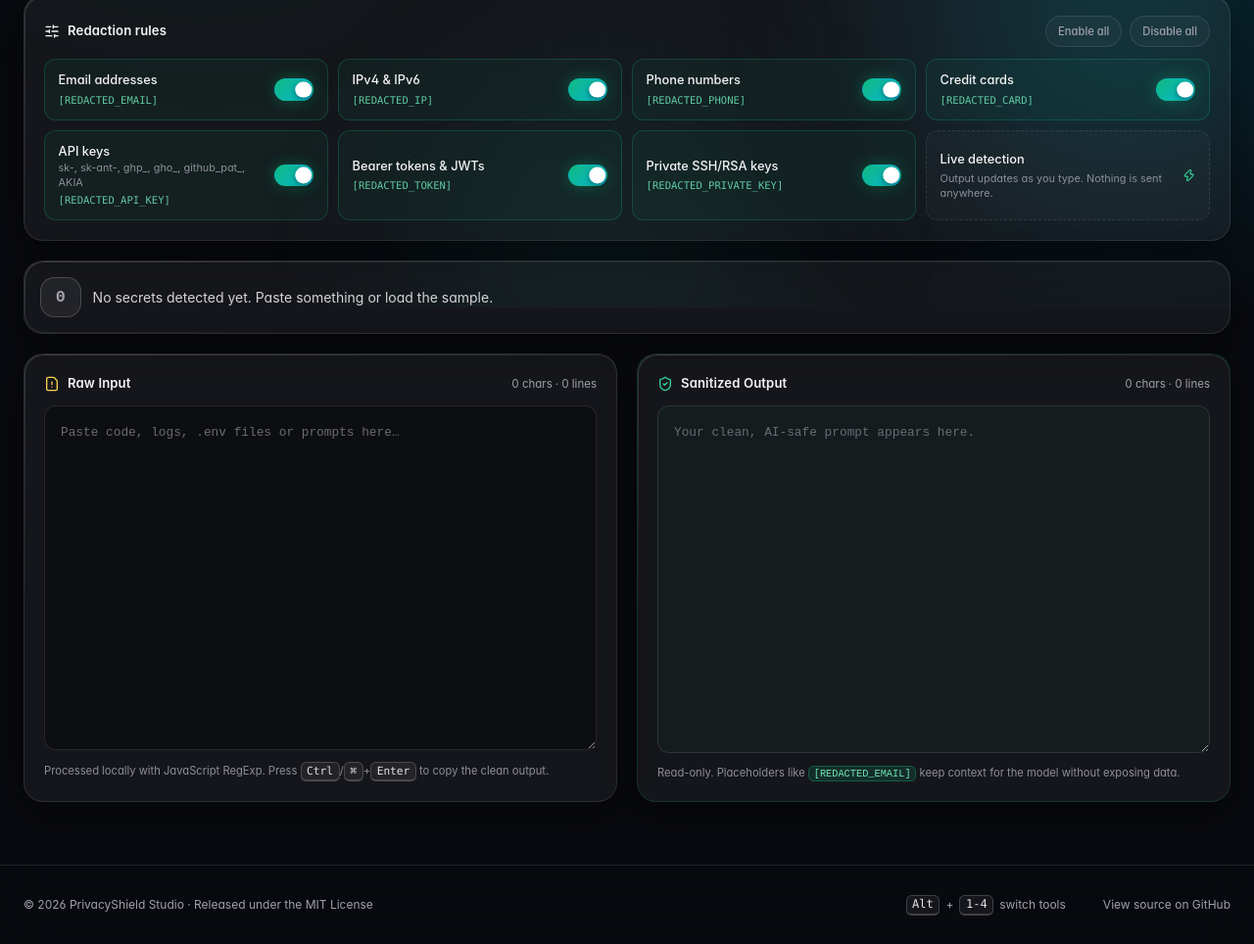
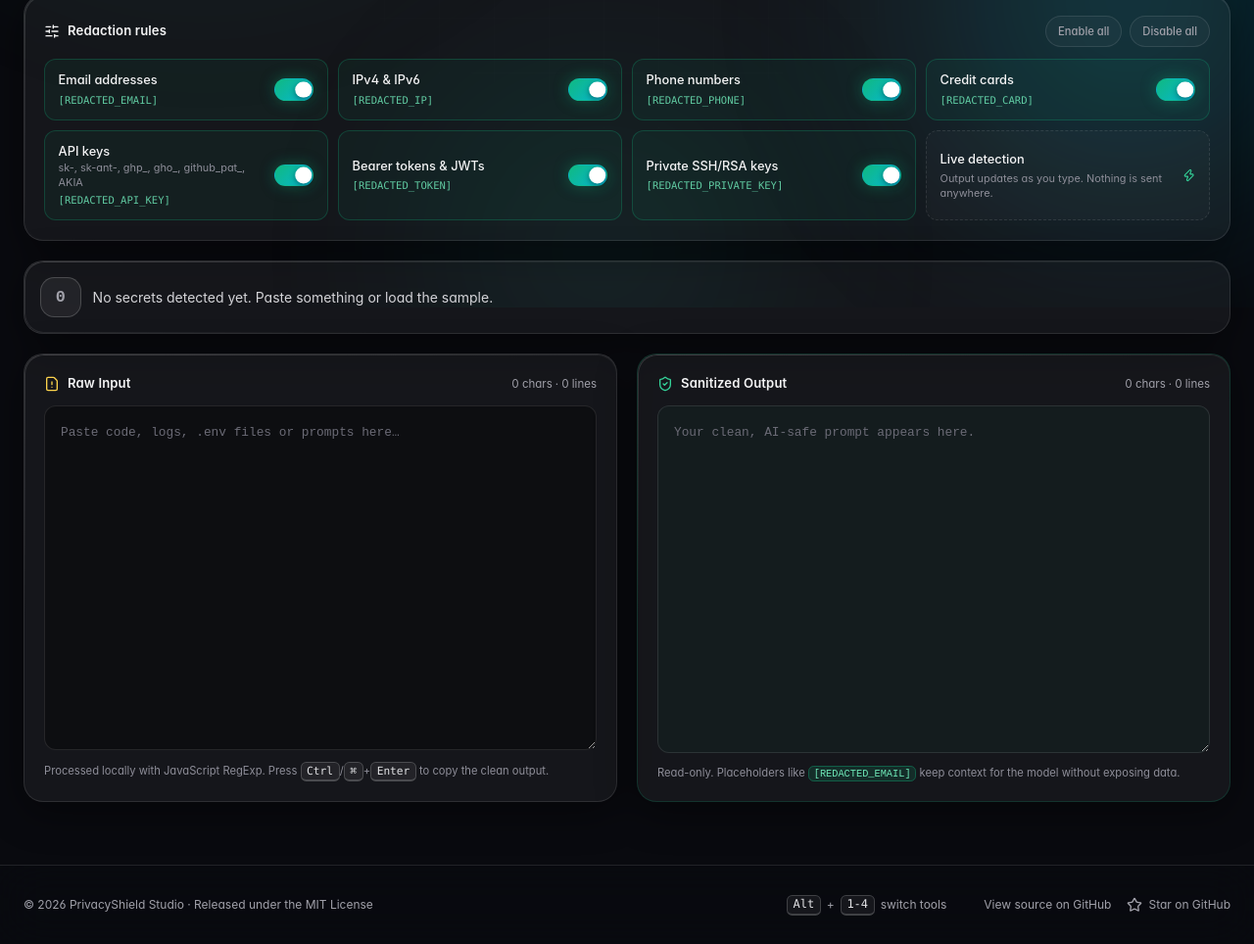
Before and after one commit to Golden007-prog/privacy-shield-studio, a plain HTML site: page index.html in a window 1280 px wide. Shown: the part 486-1450 px from the top of the page at 98% size. Drawn offline with nearby package versions, Linux system fonts and the light colour scheme; some icons are missing.

Commit message:
Community health files, issue/PR templates, contributing + star section, footer star link

```diff
--- a/index.html
+++ b/index.html
@@ -465,6 +465,7 @@
       <div class="flex items-center gap-4">
         <span class="hidden items-center gap-1.5 sm:inline-flex"><kbd>Alt</kbd>+<kbd>1-4</kbd> switch tools</span>
         <a href="https://github.com/reseachrandomv/privacy-shield-studio" id="footer-github" class="footer-link inline-flex items-center gap-1.5" target="_blank" rel="noopener noreferrer"><i data-lucide="github" class="h-4 w-4" aria-hidden="true"></i> View source on GitHub</a>
+        <a href="https://github.com/reseachrandomv/privacy-shield-studio" id="footer-star" class="footer-link inline-flex items-center gap-1.5" target="_blank" rel="noopener noreferrer"><i data-lucide="star" class="h-4 w-4" aria-hidden="true"></i> Star on GitHub</a>
       </div>
     </div>
   </footer>
```
Also changed, not shown: 8 other files.
